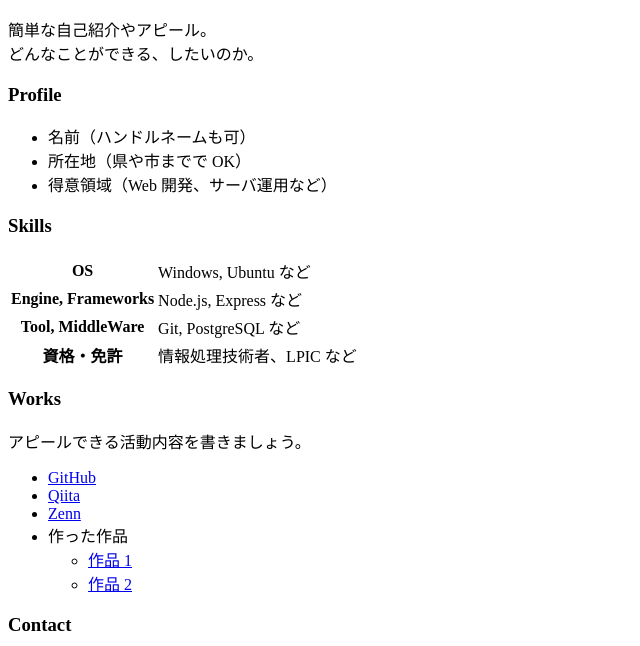
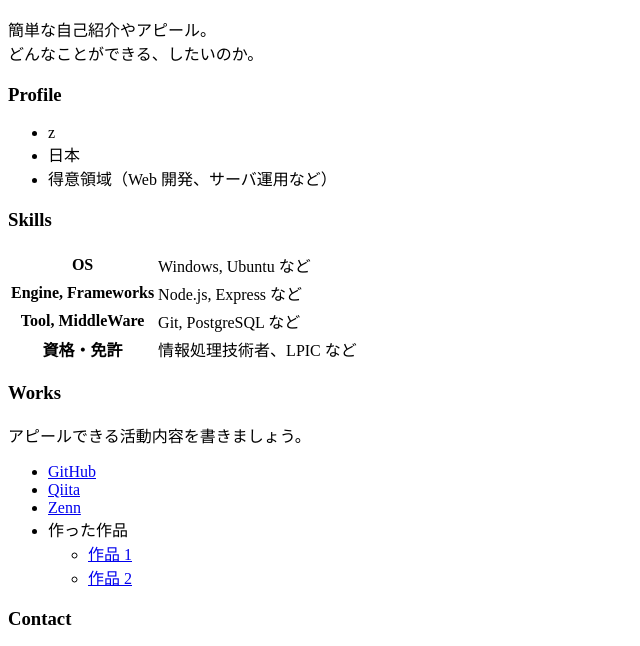
Before and after one commit to 251zs02491-cmd/251zs02491, a plain HTML site: page index.html in a window 1280 px wide. Shown: the part 119-765 px from the top of the page, without its empty margins (0-640 px from the left). Drawn offline with Linux system fonts and the light colour scheme.

Commit message:
Update index.html

```diff
--- a/index.html
+++ b/index.html
@@ -18,8 +18,8 @@
 
     <h3>Profile</h3>
     <ul>
-      <li>名前（ハンドルネームも可）</li>
-      <li>所在地（県や市までで OK）</li>
+      <li>z</li>
+      <li>日本</li>
       <li>得意領域（Web 開発、サーバ運用など）</li>
     </ul>
 
```
